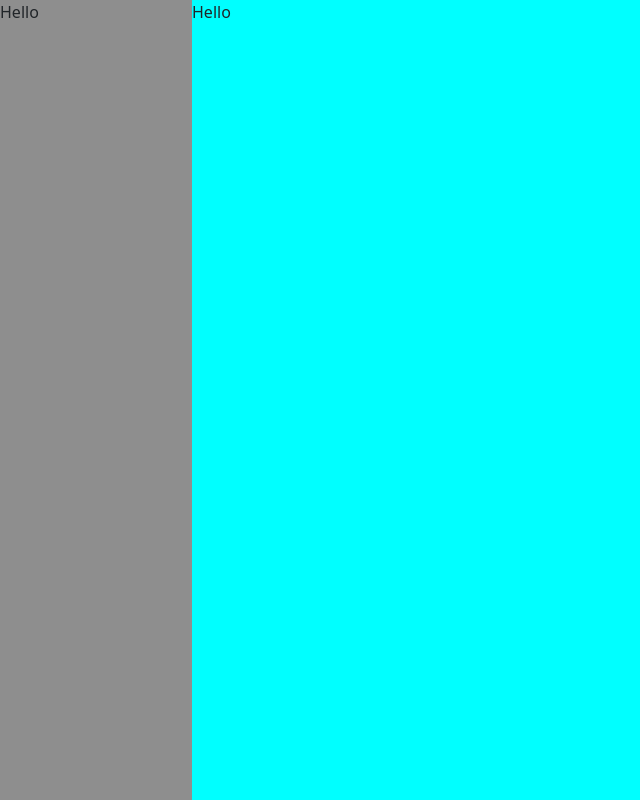
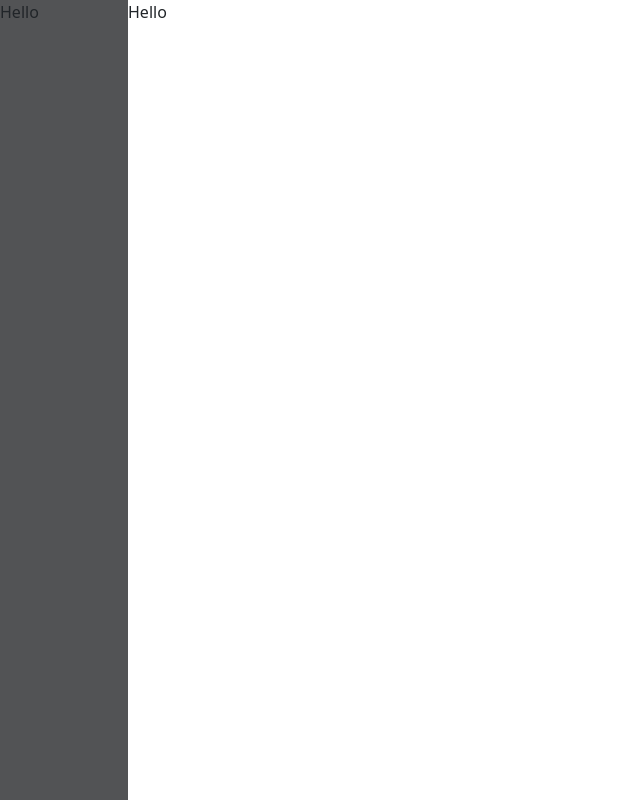
Before and after one commit to junealexis13/inventory_manager, a Django app: page /inventory_dashboard/ in a window 1280 px wide. Shown: the part 128-928 px from the top of the page, without its empty margins (0-640 px from the left). Run offline with Django 5.2, Linux system fonts and the light colour scheme; some libraries are stand-ins or nearby versions.

Commit message:
minor changes

```diff
--- a/inventory/static/css/inventory_dashboard.css
+++ b/inventory/static/css/inventory_dashboard.css
@@ -12,7 +12,7 @@
     width: 100%;
     height: auto;
     position: relative;
-    background-color: aqua;
+    background-color: rgb(255, 255, 255);
 
     display: flex;
     direction: row;
@@ -20,7 +20,7 @@
 
 .dashboard_sidebar {
     display: block;
-    width: 15dvw;
+    width: 10dvw;
     height: 100dvh;
-    background-color: rgb(142, 142, 142);
+    background-color: #525355;
 }
--- /dev/null
+++ b/requirements.txt
@@ -0,0 +1,2 @@
+Django==5.0.6
+pillow==10.3.0
```
Also changed, not shown: db.sqlite3.
